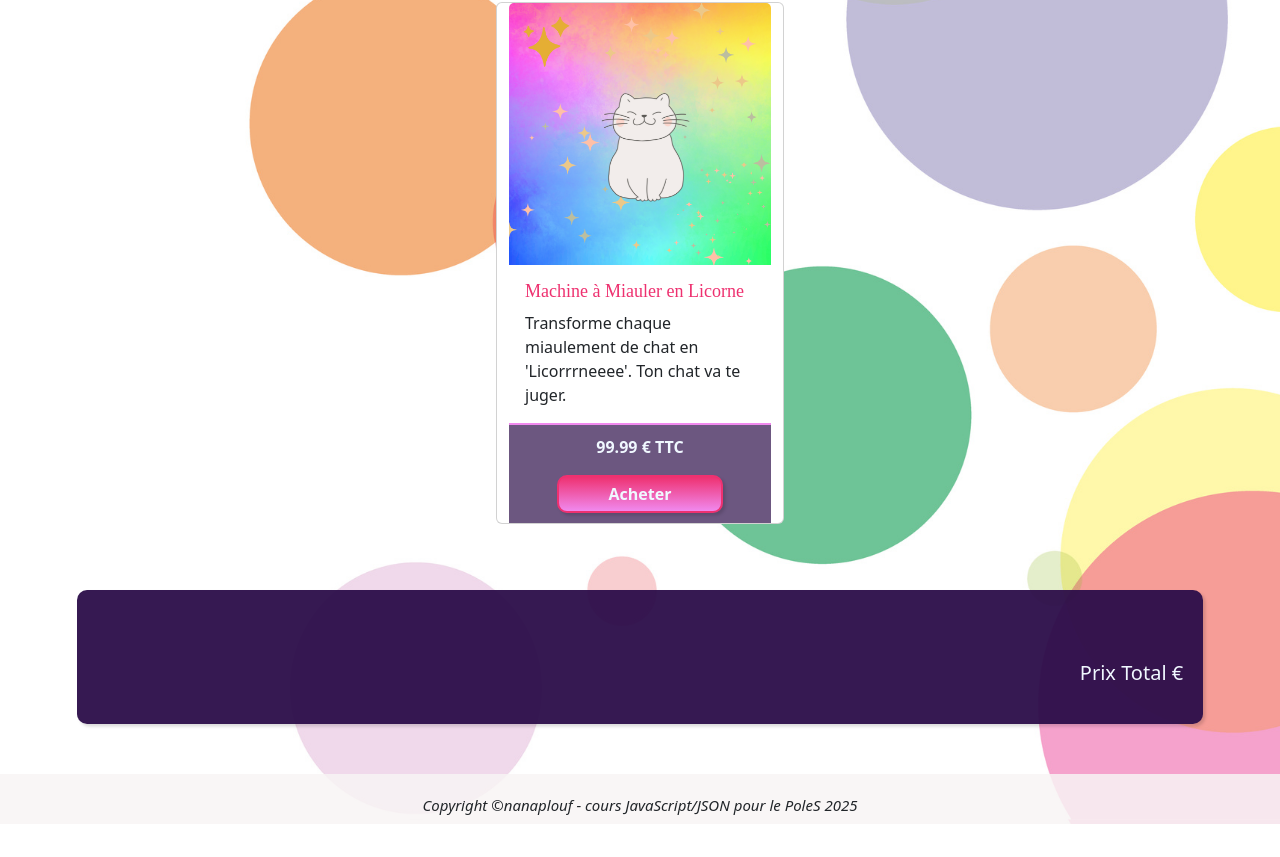
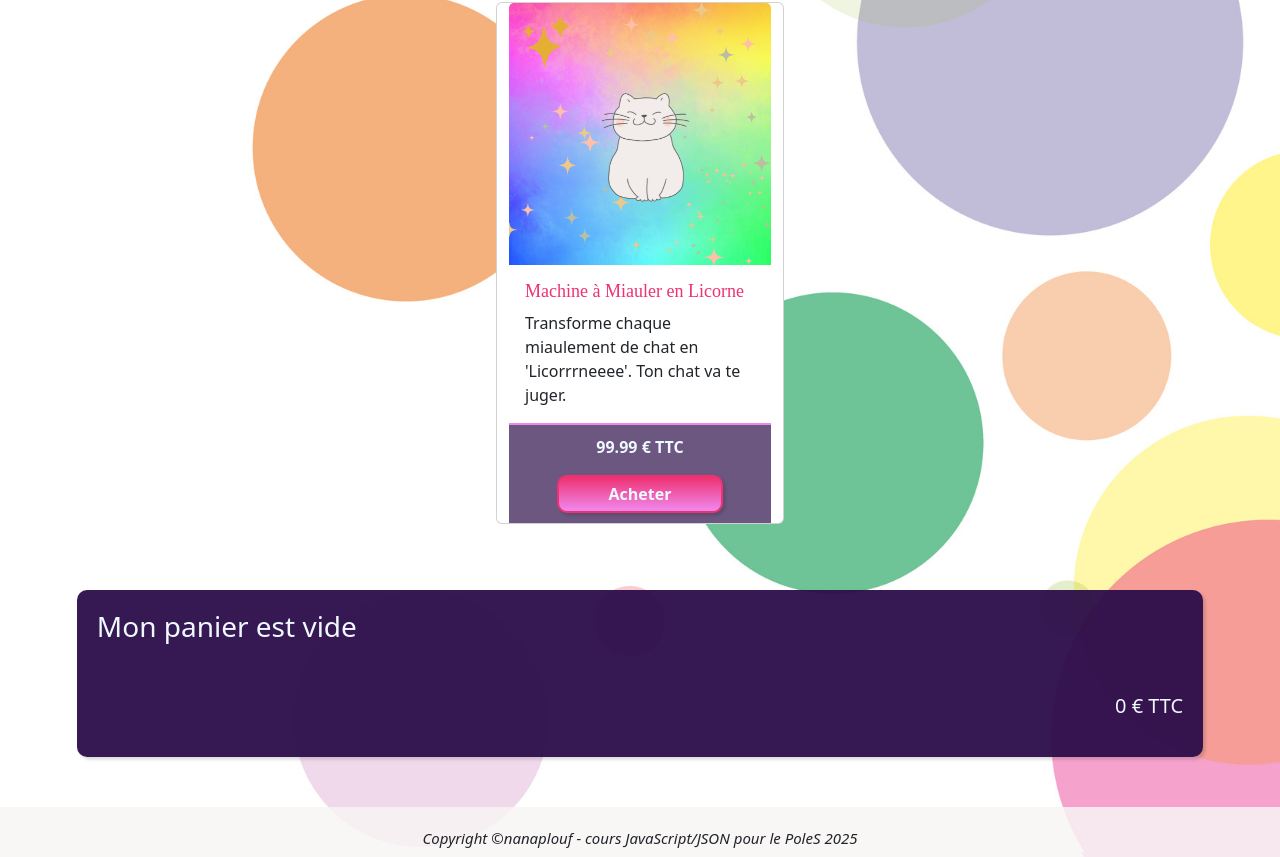
Before and after one commit to nanaplouf/projetLicorne, a plain HTML site: page index.html in a window 1280 px wide. Shown: the part 1822-2679 px from the top of the page. Before the commit the page ends 2646 px from the top, so only its background shows below. Drawn offline with nearby package versions, Linux system fonts and the light colour scheme; a web font is replaced by a local one.

Commit message:
création de la fonction affichage

```diff
--- a/assets/js/script.js
+++ b/assets/js/script.js
@@ -147,13 +147,39 @@ function getCart() {
 }
 
 // Fonction pour afficher le panier
-// Récupèrer les éléments HTML où on veut afficher les infos
+
 
 //Si le panier est vide je note dans le h3 que "mon panier est vide" sinon j'écris "Votre panier contient :" :
 
 //Boucle forEach pour afficher le panier dans la div
+function afficherPanier(){
 
+    // Récupèrer les éléments HTML où on veut afficher les infos
+    let titleCart = document.getElementById("titleCart");
+    let divCart = document.getElementById("panier");
+    let footerCart = document.getElementById("priceTotal");
+
+    // On lit le panier depuis le localStorage
+    let cart = getCart() || [];
+    console.log(cart);
+
+    // Si le panier est vide
+    if(cart.length === 0){
+        titleCart.textContent = "Mon panier est vide";
+        footerCart.textContent = "0 € TTC";
+    }else{
+        titleCart.textContent = "Votre panier contient :"
+
+        // On parcourt chaque article du panier
+        cart.forEach(function (a){
+            console.log(a);
+        })
+    }
+
+}
 
 
 // charge les objets
 load();
+
+afficherPanier();
--- a/index.html
+++ b/index.html
@@ -29,7 +29,7 @@
     </div>
 
     <div class="myCart">
-        <h3 class="mb-5" id="h2Cart"></h3>
+        <h3 class="mb-5" id="titleCart"></h3>
         <div id="panier"></div>
         <p class="d-flex justify-content-end fs-5" id="priceTotal">Prix Total €</p>
     </div>
```
